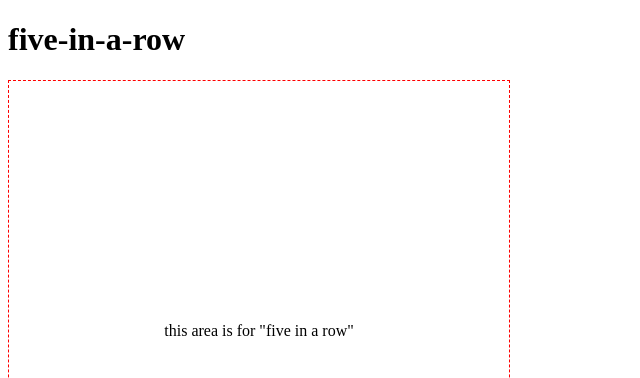
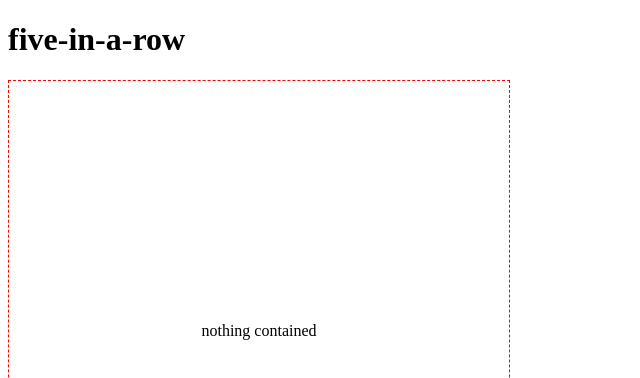
Before and after one commit to JerryCjr/five-in-a-row, a plain HTML site: page index.html in a window 1280 px wide. Shown: the top 378 px of the page, without its empty margins (0-640 px from the left). Drawn offline with Linux system fonts and the light colour scheme.

Commit message:
modify index.html

```diff
--- a/index.html
+++ b/index.html
@@ -19,9 +19,7 @@
 
 <body>
   <h1>five-in-a-row</h1>
-  <div class="area">
-    this area is for "five in a row"
-  </div>
+  <div class="area">nothing contained</div>
 </body>
 
 </html>
```
